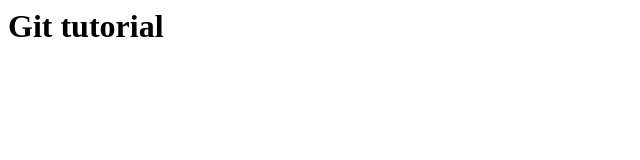
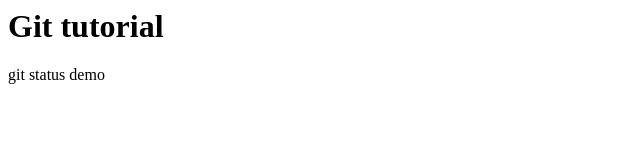
Before and after one commit to tucond/git_tutorial, a plain HTML site: page index.html in a window 1280 px wide. Shown: the full height of the page, 0-640 px from the left. Drawn offline with Linux system fonts and the light colour scheme.

Commit message:
git comit comannd added!!!!

```diff
--- a/index.html
+++ b/index.html
@@ -1 +1,2 @@
 <h1>Git tutorial</h1>
+<p>git status demo</p>
```
